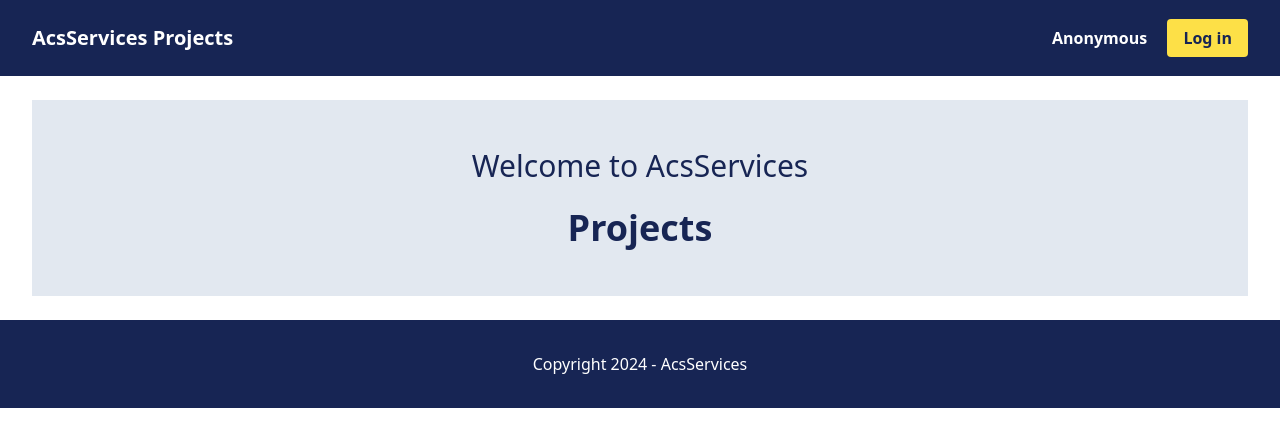
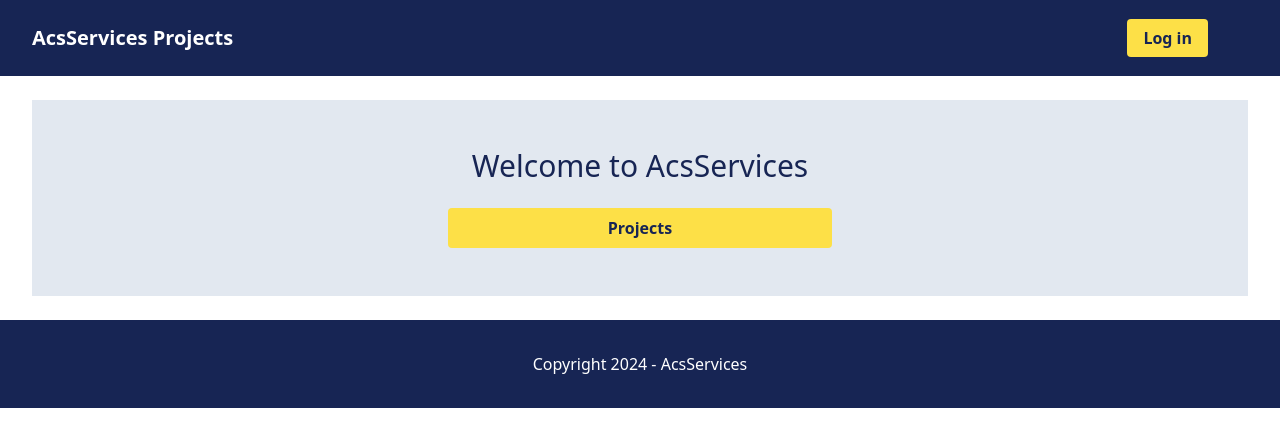
Before and after one commit to kostisvit/Acs-Projects, a Django app: page / in a window 1280 px wide. Shown: the top 447 px of the page. Run offline with Django 4.2, Linux system fonts and the light colour scheme; style sheets or scripts are compiled from the project's sources; some libraries are stand-ins or nearby versions.

Commit message:
css changes

```diff
--- a/templates/_base.html
+++ b/templates/_base.html
@@ -23,15 +23,14 @@
         </style>
         <nav class="py-6 px-8 flex items-center justify-between bg-blue-950 print-hide">
             <div class="text-2xl font-bold">
-            <h1 class="text-xl text-white"><a href="/">AcsServices Projects</a></h1>
+            <h1 class="text-xl text-white"><a href="{% url 'project:projects' %}">AcsServices Projects</a></h1>
             </div>
             <div class="space-x-4">
                 {% if user.is_authenticated %}
-                <button class="bg-rose-600 hover:bg-rose-700 text-white font-bold py-2 px-4 rounded mr-10"><a href="{% url 'project:projects' %}">Projects</a></button>
+                {% comment %} <button class="bg-rose-600 hover:bg-rose-700 text-white font-bold py-2 px-4 rounded mr-10"><a href="{% url 'project:projects' %}">Projects</a></button> {% endcomment %}
                 <a href="#" class="text-white font-bold">{{user.username}}</a>
                 <a href="{% url 'accounts:logout' %}" class="py-2 px-4 font-bold bg-yellow-300 hover:bg-yellow-400 text-blue-950 rounded mr-10">Log out</a>
                 {% else %}
-                <a href="#" class="text-white font-bold">Anonymous</a>
                 <a href="{% url 'accounts:login' %}" class="py-2 px-4 font-bold bg-yellow-300 hover:bg-yellow-400 text-blue-950 rounded mr-10">Log in</a>
                 {% endif %}
             </div>
--- a/templates/home.html
+++ b/templates/home.html
@@ -8,7 +8,7 @@
         <main class="py-6 px-8">
             <header class="py-12 text-center bg-slate-200">
                 <h1 class="text-3xl text-blue-950">Welcome to AcsServices</h1>
-                <h1 class="text-4xl text-blue-950 font-bold mt-6">Projects</h1>
+                <button class="mt-6 w-96 bg-yellow-300 hover:bg-yellow-400 text-blue-950 font-bold py-2 px-4 rounded "><a href="{% url 'project:projects' %}">Projects</a></button>
             </header>
         </main>
 
```
Also changed, not shown: templates/project/project.html (line endings or trailing spaces).
